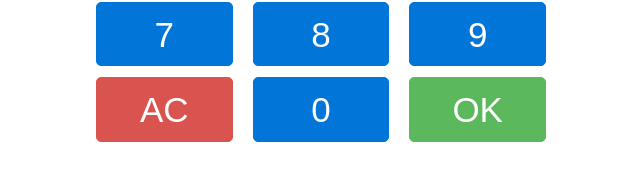
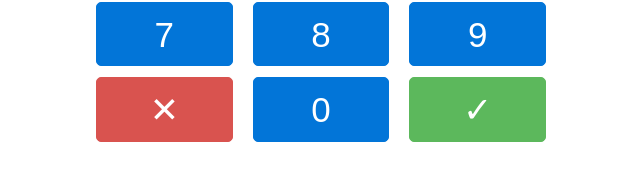
Before and after one commit to PrestonTseng/1A2B, a plain HTML site: page index.html in a window 1280 px wide. Shown: the part 614-794 px from the top of the page, without its empty margins (334-974 px from the left). Drawn offline with nearby package versions, Linux system fonts and the light colour scheme.

Commit message:
adjust some ui

```diff
--- a/index.html
+++ b/index.html
@@ -56,9 +56,9 @@
         <button type="button" class="btn btn-primary inputNumberBtn">9</button>
       </div>
       <div class="container numberInputRow">
-        <button type="button" class="btn btn-danger deleteBtn">AC</button>
+        <button type="button" class="btn btn-danger deleteBtn">✕</button>
         <button type="button" class="btn btn-primary inputNumberBtn">0</button>
-        <button type="button" class="btn btn-success submitBtn">OK</button>
+        <button type="button" class="btn btn-success submitBtn">✓</button>
       </div>
     </div>
   </div>
```
